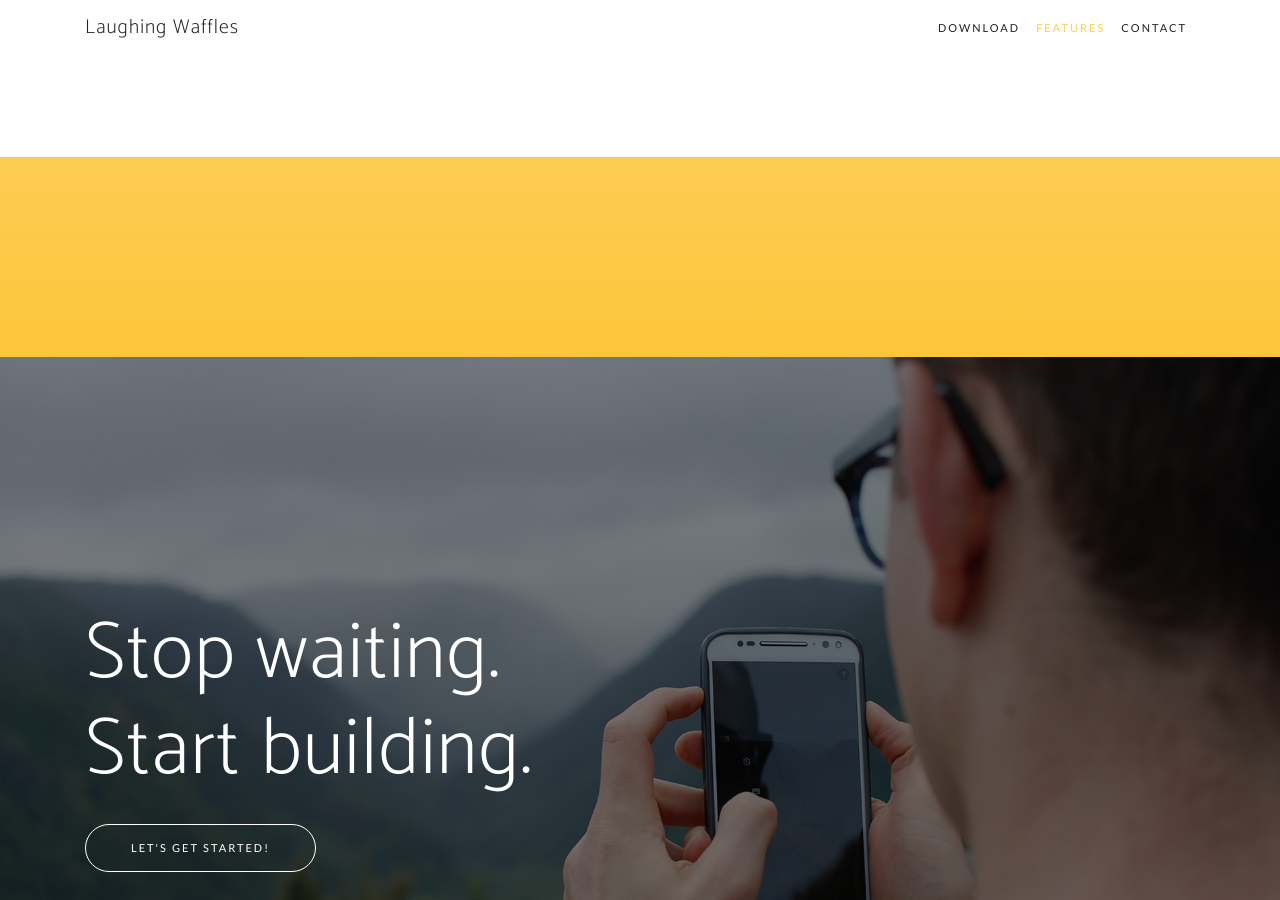
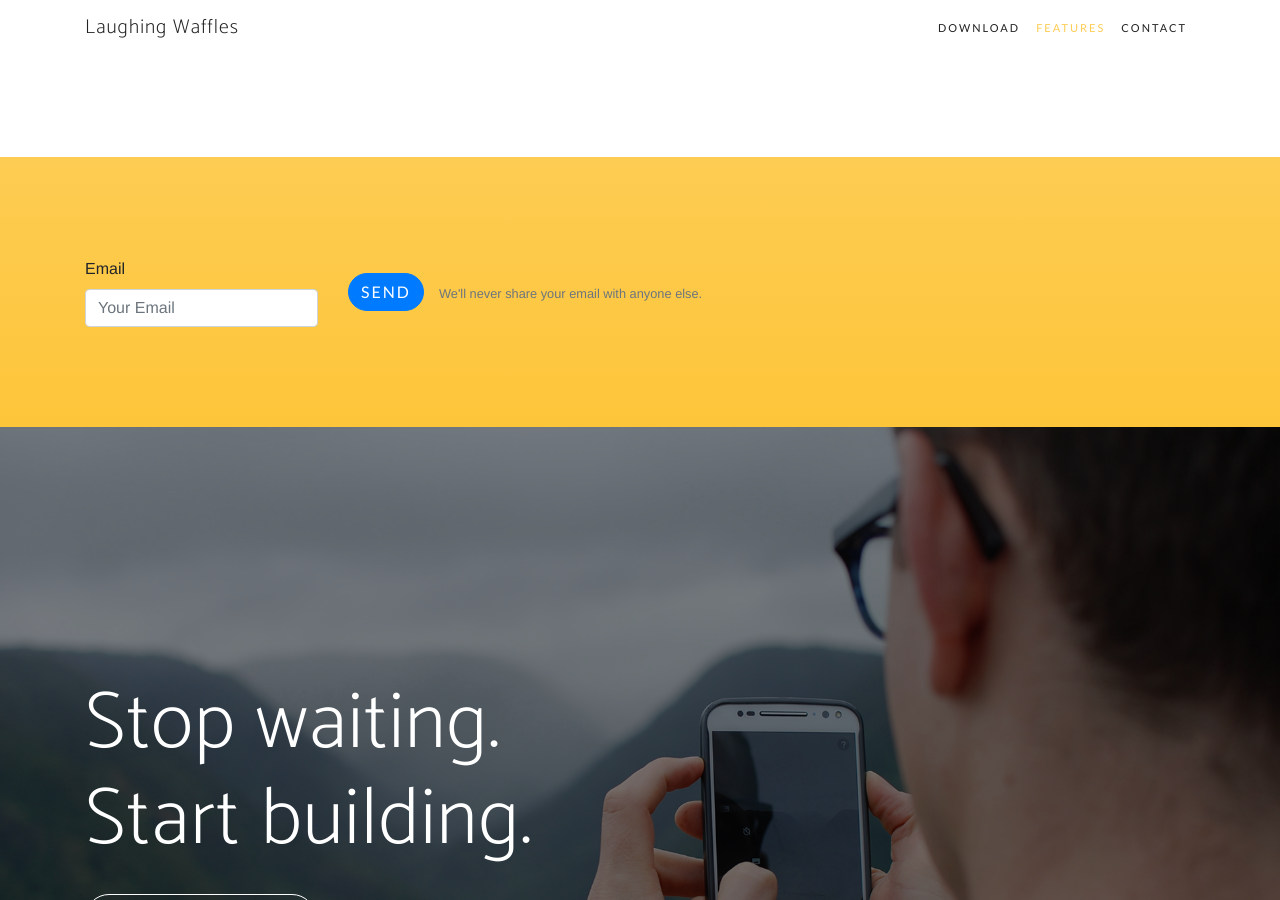
Before and after one commit to laughing-waffles/laughingwaffles.com, a Jekyll site: the page built from index.md, in a window 1280 px wide and 900 px high, scrolled down 2403 px. Built offline with Jekyll 4.4.1, drawn with Linux system fonts in a browser that asks for light colours; some web fonts are replaced.

Commit message:
Add form

```diff
--- /dev/null
+++ b/_includes/form.html
@@ -0,0 +1,10 @@
+<form class="row gy-2 gx-3 align-items-center" id="myForm">
+  <div class="col-auto">
+    <label class="visually-hidden" for="autoSizingInput">Email</label>
+    <input type="email" name="email" class="form-control" id="autoSizingInput" placeholder="Your Email">
+  </div>
+  <div class="col-auto">
+    <button type="submit" id="submitButton" class="btn btn-primary">Send</button>
+  </div>
+  <small id="emailHelp" class="form-text text-muted">We'll never share your email with anyone else.</small>
+</form>
--- a/_layouts/default.html
+++ b/_layouts/default.html
@@ -181,10 +181,13 @@ layout: compress
 
   <section class="contact bg-primary" id="contact">
     <div class="container">
+
+      {% include form.html %}
+
       {{ content }}
+
     </div>
   </section>
-
 
   <section class="cta">
     <div class="cta-content">
@@ -223,6 +226,19 @@ layout: compress
   <!-- Custom scripts for this template -->
   <script src="{{ 'assets/js/new-age.min.js' | relative_url }}"></script>
 
+  <script>new ClipboardJS('.btn');
+    $("#myForm").submit(function(e) {
+   e.preventDefault();
+    $.post( 'https://objectif.app/watershell/email.php', $('#myForm').serialize(), function(data) {
+       },
+       'json' // I expect a JSON response
+    );
+    $("#emailHelp").text("Thanks! We'll be in touch soon.");
+    $("#emailHelp").css("color","green");
+    $( "#emailHelp" ).removeClass( "text-muted" );
+  });
+  </script>
+
   {% include schema.html %}
 
 </body>
```
